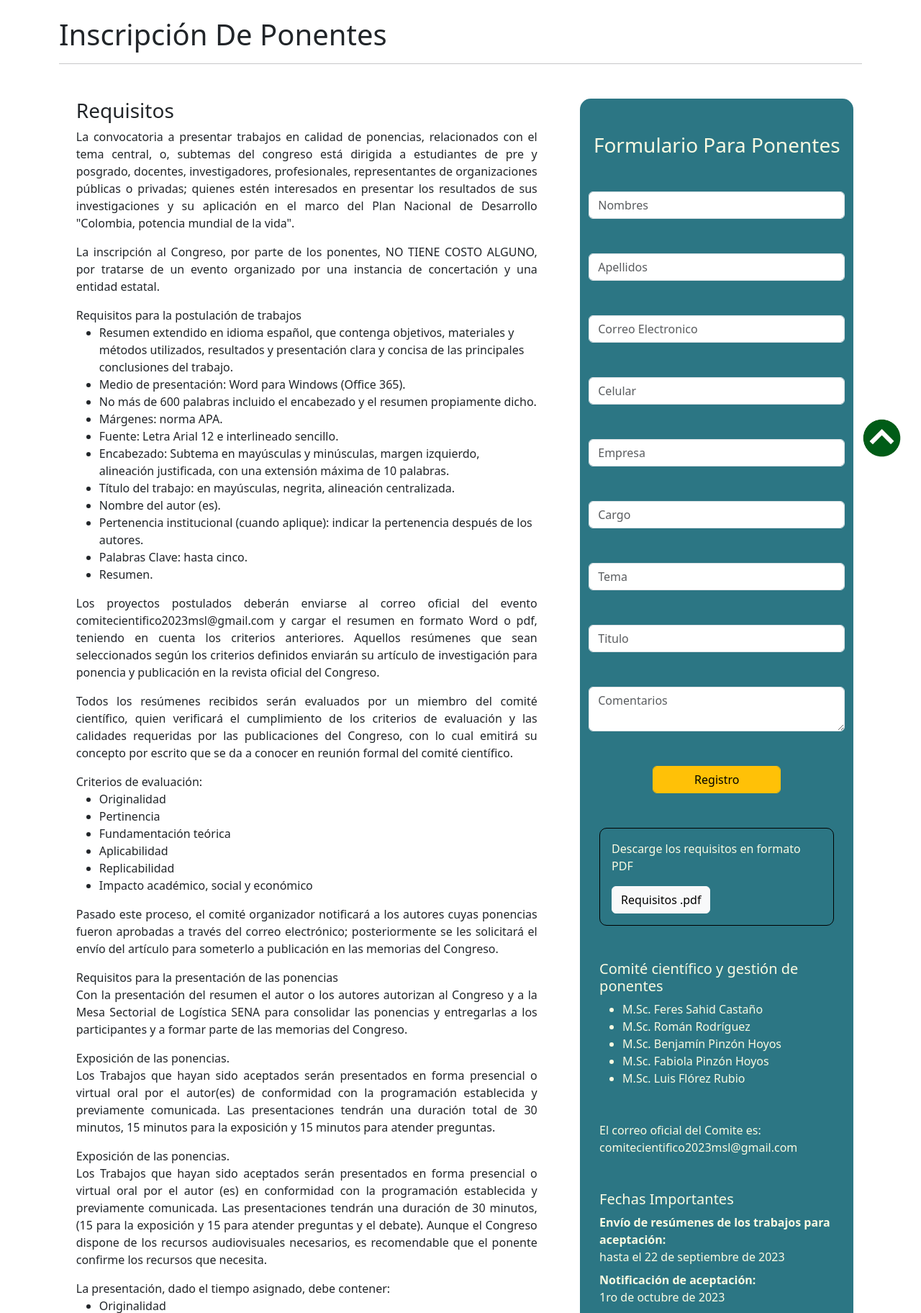
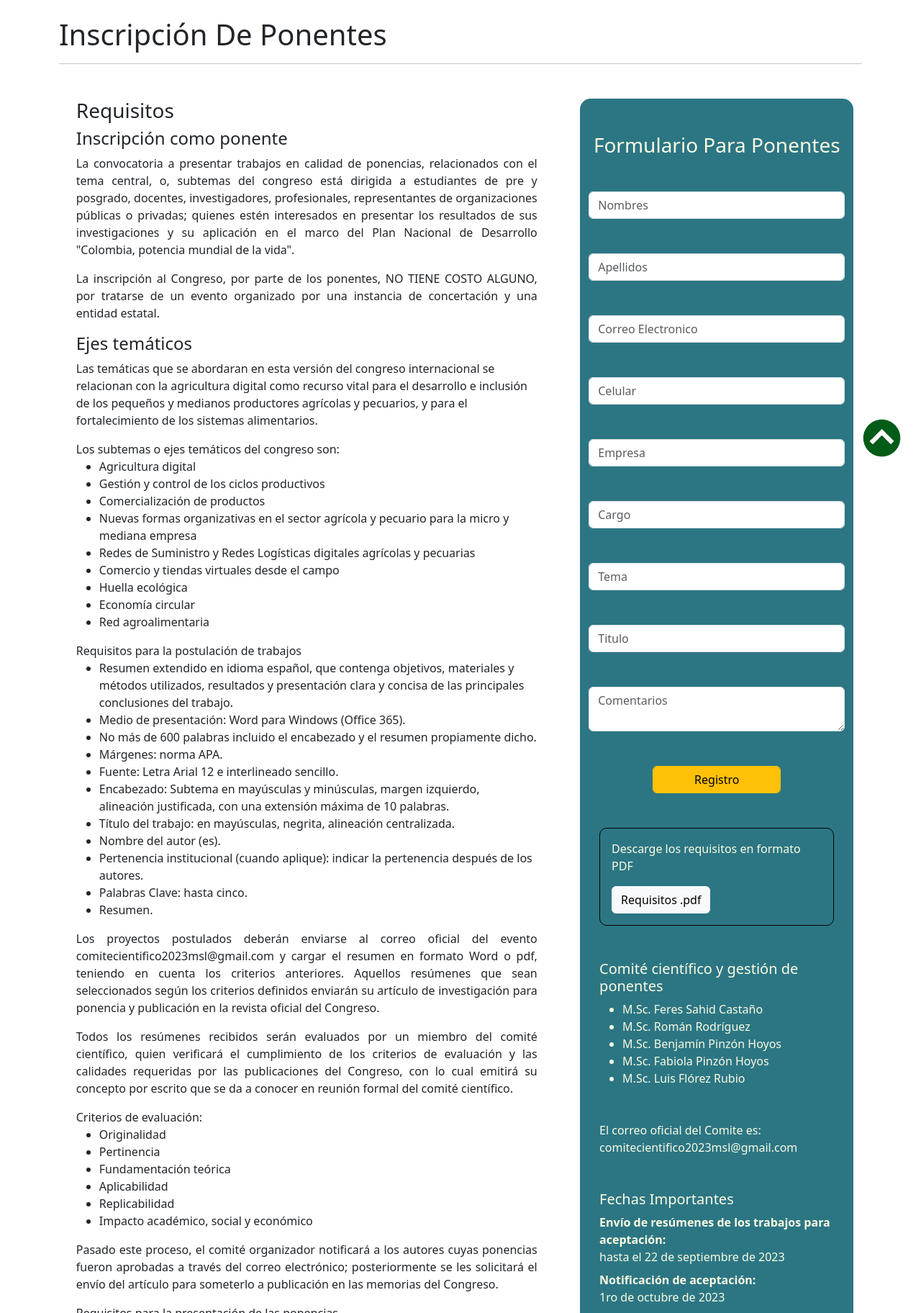
Before and after one commit to Masutier/congres, a Flask app: page /exponen in a window 1280 px wide. Shown: the part 93-1917 px from the top of the page at 72% size. Run offline with Flask 3, Linux system fonts and the light colour scheme; parts of the project's set-up code (start-up, migrations or seed data) failed here and were passed over; some libraries are stand-ins or nearby versions.

Commit message:
texto ponentes y host

```diff
--- a/app.py
+++ b/app.py
@@ -262,4 +262,4 @@ def downxlsxPonne():
 
 
 if __name__ == '__main__':
-    app.run(debug=True, port=8080)
+    app.run(debug=True, host="172.16.170.128", port=8080)
--- a/templates/expoform.html
+++ b/templates/expoform.html
@@ -14,14 +14,32 @@
         <div class="row">
             <div class="col-7 mx-auto">
                 <h3>Requisitos</h3>
-                <p class="just">La convocatoria a presentar trabajos en calidad de ponencias,
-                    relacionados con el tema central, o, subtemas del congreso está dirigida a estudiantes de pre y posgrado,
-                    docentes, investigadores, profesionales, representantes de organizaciones públicas o privadas;
-                    quienes estén interesados en presentar los resultados de sus investigaciones y su aplicación en el marco del
-                    Plan Nacional de Desarrollo "Colombia, potencia mundial de la vida".</p>
+                <h4>Inscripción como ponente</h4>
+                <p class="just">La convocatoria a presentar trabajos en calidad de ponencias, relacionados con el tema central, o,
+                    subtemas del congreso está dirigida a estudiantes de pre y posgrado, docentes, investigadores, profesionales,
+                    representantes de organizaciones públicas o privadas; quienes estén interesados en presentar los resultados
+                    de sus investigaciones y su aplicación en el marco del Plan Nacional de Desarrollo "Colombia, potencia mundial de la vida".</p>
 
-                <p class="just">La inscripción al Congreso, por parte de los ponentes, NO TIENE COSTO ALGUNO, por tratarse de
-                    un evento organizado por una instancia de concertación y una entidad estatal.</p>
+                <p class="just">La inscripción al Congreso, por parte de los ponentes, NO TIENE COSTO ALGUNO,
+                    por tratarse de un evento organizado por una instancia de concertación y una entidad estatal.</p>
+
+                <h4>Ejes temáticos</h4>
+                <p>Las temáticas que se abordaran en esta versión del congreso internacional se relacionan con la agricultura
+                    digital como recurso vital para el desarrollo e inclusión de los pequeños y medianos productores agrícolas y
+                    pecuarios, y para el fortalecimiento de los sistemas alimentarios. </p>
+
+                Los subtemas o ejes temáticos del congreso son:
+                <ul>
+                    <li>Agricultura digital</li>
+                    <li>Gestión y control de los ciclos productivos</li>
+                    <li>Comercialización de productos</li>
+                    <li>Nuevas formas organizativas en el sector agrícola y pecuario para la micro y mediana empresa</li>
+                    <li>Redes de Suministro y Redes Logísticas digitales agrícolas y pecuarias</li>
+                    <li>Comercio y tiendas virtuales desde el campo</li>
+                    <li>Huella ecológica</li>
+                    <li>Economía circular</li>
+                    <li>Red agroalimentaria</li>
+                </ul>
 
                 Requisitos para la postulación de trabajos
                 <ul>
@@ -50,16 +68,48 @@
                     <li>Impacto académico, social y económico</li>
                 </ul>
 
-                <p class="just">Pasado este proceso, el comité organizador notificará a los autores cuyas ponencias fueron aprobadas a través del correo electrónico; posteriormente se les solicitará el envío del artículo para someterlo a publicación en las memorias del Congreso.</p>
+                <p class="just">Pasado este proceso, el comité organizador notificará a los autores cuyas ponencias fueron aprobadas a
+                    través del correo electrónico; posteriormente se les solicitará el envío del artículo para someterlo a publicación
+                    en las memorias del Congreso.</p>
 
                 Requisitos para la presentación de las ponencias
-                <p class="just">Con la presentación del resumen el autor o los autores autorizan al Congreso y a la Mesa Sectorial de Logística SENA para consolidar las ponencias y entregarlas a los participantes y a formar parte de las memorias del Congreso.</p>
+                <p class="just">Con la presentación del resumen el autor o los autores autorizan al Congreso y a la Mesa Sectorial de
+                    Logística SENA para consolidar las ponencias y entregarlas a los participantes y a formar parte de las memorias del Congreso.</p>
 
                 Exposición de las ponencias.
-                <p class="just">Los Trabajos que hayan sido aceptados serán presentados en forma presencial o virtual oral por el autor(es) de conformidad con la programación establecida y previamente comunicada. Las presentaciones tendrán una duración total de 30 minutos, 15 minutos para la exposición y 15 minutos para atender preguntas.</p>
+                <p class="just">Los Trabajos que hayan sido aceptados serán presentados en forma presencial o virtual oral por el
+                    autor(es) de conformidad con la programación establecida y previamente comunicada. Las presentaciones tendrán
+                    una duración total de 30 minutos, 15 minutos para la exposición y 15 minutos para atender preguntas.</p>
+
+                Comité científico y gestión de ponentes
+                <ul>
+                    <li>Msc. Feres Sahid Castaño</li>
+                    <li>Msc. Román Rodríguez</li>
+                    <li>Msc. Benjamín Pinzón Hoyos</li>
+                    <li>Msc. Fabiola Pinzón Hoyos</li>
+                    <li>Msc. Luis Flórez Rubio</li>
+
+                </ul>
+
+                Requisitos para la presentación del articulo
+                <ul>
+                    <li>Resumen (250 - 300 palabras)</li>
+                    <li>Palabras clave </li>
+                    <li>Abstract Key Words</li>
+                    <li>Introducción </li>
+                    <li>Desarrollo </li>
+                    <li>Resultados </li>
+                    <li>Conclusiones </li>
+                    <li>Referencias</li>
+                    <li>Bibliografía </li>
+                </ul>
 
                 Exposición de las ponencias.
-                <p class="just">Los Trabajos que hayan sido aceptados serán presentados en forma presencial  o virtual oral por el autor (es) en conformidad con la programación establecida y previamente comunicada.  Las presentaciones tendrán una duración de 30 minutos, (15 para la exposición y 15 para atender preguntas y el debate). Aunque el Congreso dispone de los recursos audiovisuales necesarios, es recomendable que el ponente confirme los recursos que necesita.</p>
+                <p class="just">Los Trabajos que hayan sido aceptados serán presentados en forma presencial  o virtual oral por el
+                    autor (es) en conformidad con la programación establecida y previamente comunicada.  Las presentaciones tendrán
+                    una duración de 30 minutos, (15 para la exposición y 15 para atender preguntas y el debate).</p>
+                <p class="just">Aunque el Congreso dispone de los recursos audiovisuales necesarios, es recomendable que el ponente confirme los
+                    recursos que necesita.</p>
 
                 La  presentación, dado el tiempo asignado, debe contener:
                 <ul>
@@ -78,7 +128,6 @@
                     <li>Certificado de reconocimiento a la mejor ponencia de acuerdo con el mayor puntaje en la evaluación.</li>
                     <li>Publicación en las memorias del evento.</li>
                 </ul>
-
             </div>
 
             <div class="col-4 mx-auto marco">
```
Also changed, not shown: 2 other files.
